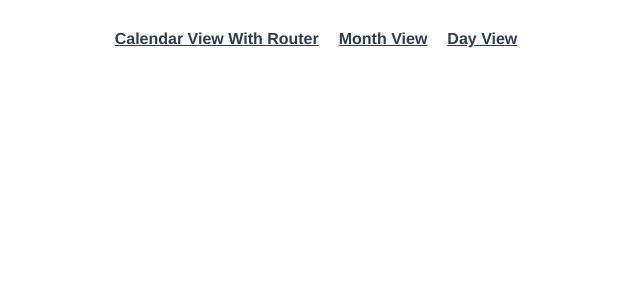
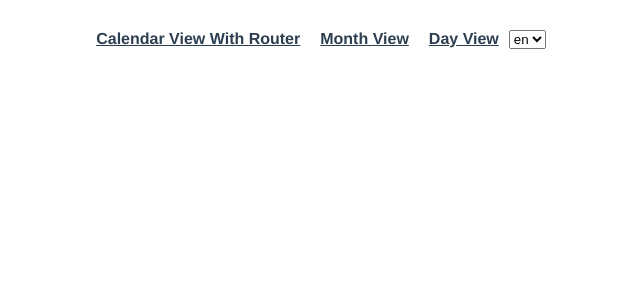
Before and after one commit to HCLarsen/vue-calendar, a Vue app: page /#/calendar in a window 1280 px wide. Shown: the top 300 px of the page, without its empty margins (324-964 px from the left). Built offline with nearby package versions, Linux system fonts and the light colour scheme.

Commit message:
Add language dropdown to demo page

```diff
--- a/src/App.vue
+++ b/src/App.vue
@@ -4,13 +4,22 @@
       <router-link :to="{ name: 'month', params: thisMonth }">Calendar View With Router</router-link>
       <router-link :to="{ name: 'month-view', params: thisMonth }">Month View</router-link>
       <router-link :to="{ name: 'day-view', params: today }">Day View</router-link>
+      <select v-model="lang">
+        <option v-for="language in languages" :key="language">{{ language }}</option>
+      </select>
     </nav>
-    <router-view></router-view>
+    <router-view :lang="lang"></router-view>
   </div>
 </template>
 
 <script>
   export default {
+    data() {
+      return {
+        lang: 'en',
+        languages: ['en', 'fr', 'es', 'da'],
+      }
+    },
     computed: {
       thisMonth() {
         const today = new Date();
--- a/src/views/CalendarView.vue
+++ b/src/views/CalendarView.vue
@@ -1,6 +1,6 @@
 <template>
   <div class="calendar-view">
-    <router-view/>
+    <router-view :lang="lang"/>
   </div>
 </template>
 
@@ -8,6 +8,12 @@
 
 export default {
   name: 'CalendarView',
+  props: {
+    lang: {
+      type: String,
+      default: 'en',
+    },
+  }
 }
 </script>
 
```
